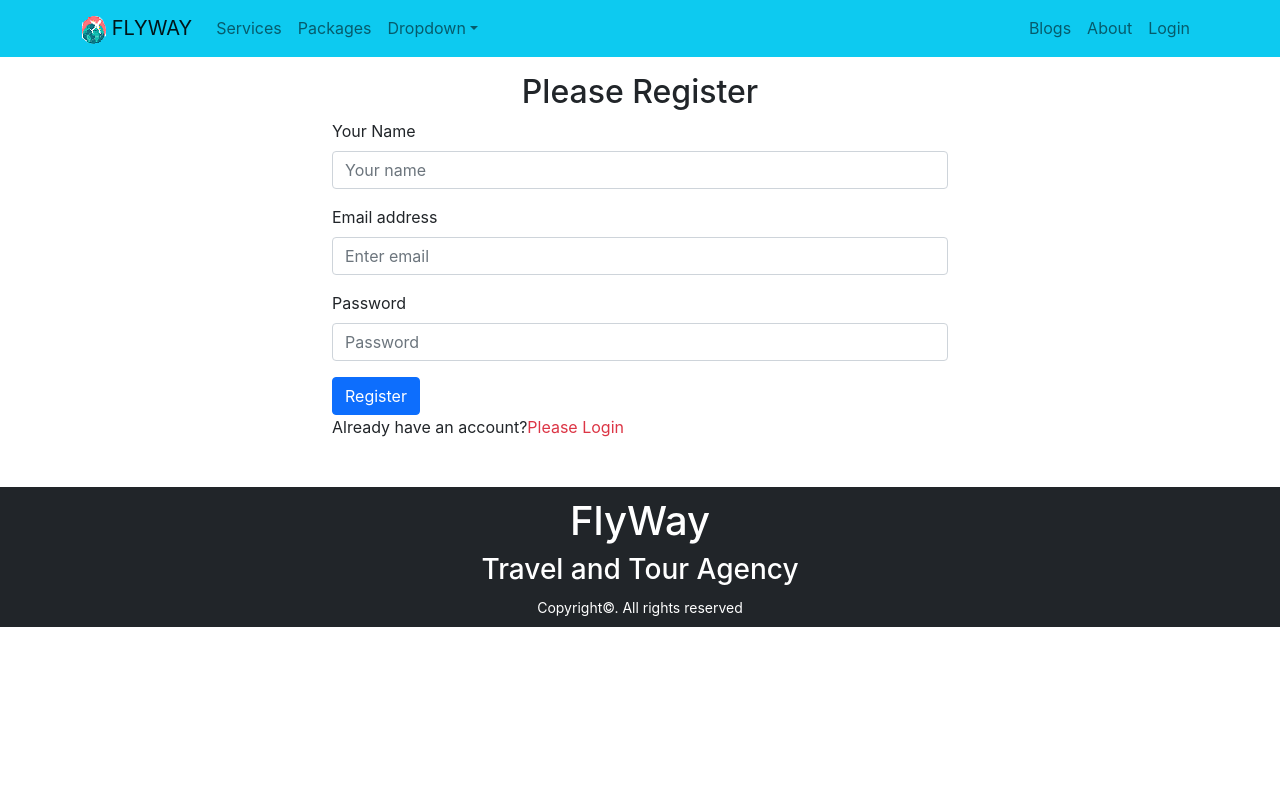
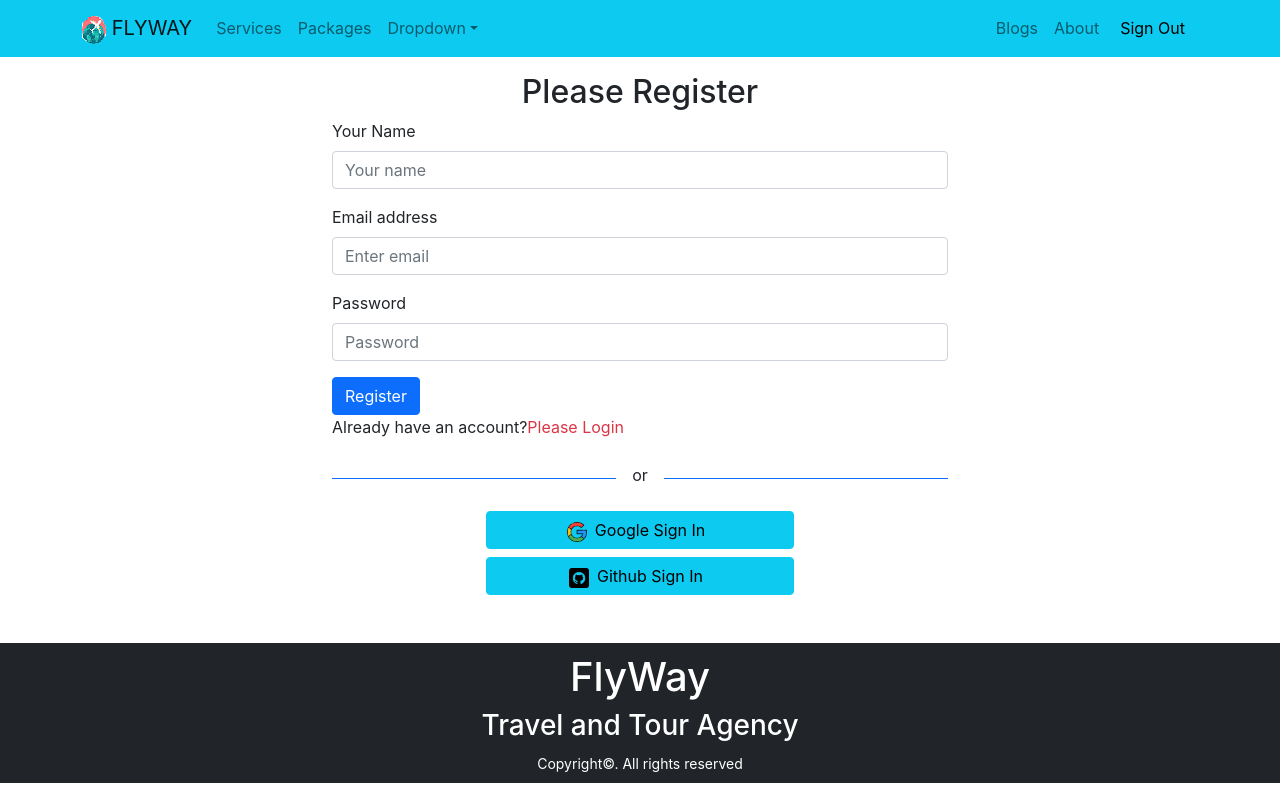
Before and after one commit to Nuruddin43/Travel-Agency-10-client, a React (Create React App) app: page /register in a window 1280 px wide. Built offline with nearby package versions, Linux system fonts and the light colour scheme; no server answers; sample sign-in values are in the browser's storage.

Commit message:
Social login set

```diff
--- a/src/App.js
+++ b/src/App.js
@@ -10,6 +10,7 @@ import NotFound from "./Pages/Shared/NotFound/NotFound";
 import Login from "./Pages/Login/Login/Login";
 import Register from "./Pages/Login/Register/Register";
 import Checkout from "./Pages/Checkout/Checkout/Checkout";
+import RequireAuth from "./Pages/Login/RequireAuth/RequireAuth";
 
 function App() {
   return (
@@ -26,7 +27,14 @@ function App() {
         <Route path="/about" element={<About></About>}></Route>
         <Route path="/login" element={<Login></Login>}></Route>
         <Route path="/register" element={<Register></Register>}></Route>
-        <Route path="/checkout" element={<Checkout></Checkout>}></Route>
+        <Route
+          path="/checkout"
+          element={
+            <RequireAuth>
+              <Checkout></Checkout>
+            </RequireAuth>
+          }
+        ></Route>
         <Route path="*" element={<NotFound></NotFound>}></Route>
       </Routes>
       <Footer></Footer>
--- a/src/Pages/DestinationDetail/DestinationDetail.js
+++ b/src/Pages/DestinationDetail/DestinationDetail.js
@@ -1,11 +1,18 @@
 import React from "react";
-import { useParams } from "react-router-dom";
+import { Link, useParams } from "react-router-dom";
 
 const DestinationDetail = () => {
   const { destinationId } = useParams();
   return (
     <div>
       <h2>Welcome to detail: {destinationId}</h2>
+      <div className="text-center">
+        <Link to="/checkout">
+          <button style={{ backgroundColor: "#FF9C34" }}>
+            Checkout Booking
+          </button>
+        </Link>
+      </div>
     </div>
   );
 };
--- a/src/Pages/Login/Login/Login.js
+++ b/src/Pages/Login/Login/Login.js
@@ -1,21 +1,30 @@
 import React, { useRef } from "react";
 import { Button, Form } from "react-bootstrap";
 import { useSignInWithEmailAndPassword } from "react-firebase-hooks/auth";
-import { useNavigate } from "react-router-dom";
+import { useLocation, useNavigate } from "react-router-dom";
 import auth from "../../../firebase.init";
+import SocialLogin from "../SocialLogin/SocialLogin";
 
 const Login = () => {
   const emailRef = useRef("");
   const passwordRef = useRef("");
   const navigate = useNavigate();
+  const location = useLocation();
+
+  let from = location.state?.from?.pathname || "/";
+
+  let errorElement;
 
   const [signInWithEmailAndPassword, user, loading, error] =
     useSignInWithEmailAndPassword(auth);
 
   if (user) {
-    navigate("/home");
+    navigate(from, { replace: true });
   }
 
+  if (error) {
+    errorElement = <p className="text-danger">Error: {error?.message}</p>;
+  }
   const handleLogin = (event) => {
     event.preventDefault();
     const email = emailRef.current.value;
@@ -57,6 +66,7 @@ const Login = () => {
           Login
         </Button>
       </Form>
+      {errorElement}
       <p>
         New to FlyWay?{" "}
         <span
@@ -66,6 +76,7 @@ const Login = () => {
           Please Register
         </span>
       </p>
+      <SocialLogin></SocialLogin>
     </div>
   );
 };
--- a/src/Pages/Login/Register/Register.js
+++ b/src/Pages/Login/Register/Register.js
@@ -3,6 +3,7 @@ import { Button, Form } from "react-bootstrap";
 import { useNavigate } from "react-router-dom";
 import { useCreateUserWithEmailAndPassword } from "react-firebase-hooks/auth";
 import auth from "../../../firebase.init";
+import SocialLogin from "../SocialLogin/SocialLogin";
 
 const Register = () => {
   const [createUserWithEmailAndPassword, user, loading, error] =
@@ -71,6 +72,7 @@ const Register = () => {
           Please Login
         </span>
       </p>
+      <SocialLogin></SocialLogin>
     </div>
   );
 };
--- /dev/null
+++ b/src/Pages/Login/SocialLogin/SocialLogin.js
@@ -0,0 +1,62 @@
+import React from "react";
+import google from "../../../images/google-symbol.png";
+import github from "../../../images/github.png";
+import {
+  useSignInWithGithub,
+  useSignInWithGoogle,
+} from "react-firebase-hooks/auth";
+import auth from "../../../firebase.init";
+import { useNavigate } from "react-router-dom";
+import Loading from "../../Shared/Loading/Loading";
+
+const SocialLogin = () => {
+  const [signInWithGoogle, user, error, loading] = useSignInWithGoogle(auth);
+  const [signInWithGithub, user1, loading1, error1] = useSignInWithGithub(auth);
+  const navigate = useNavigate();
+
+  let errorElement;
+
+  if (error || error1) {
+    errorElement = (
+      <p className="text-danger">
+        Error: {error?.message} {error1?.message}
+      </p>
+    );
+  }
+  if (loading || loading1) {
+    return <Loading></Loading>;
+  }
+
+  if (user || user1) {
+    navigate("/home");
+  }
+
+  return (
+    <div>
+      <div className="d-flex align-items-center">
+        <div style={{ height: "1px" }} className="bg-primary w-50"></div>
+        <p className="mt-2 px-3">or</p>
+        <div style={{ height: "1px" }} className="bg-primary w-50"></div>
+      </div>
+      {errorElement}
+      <div>
+        <button
+          onClick={() => signInWithGoogle()}
+          className="btn btn-info w-50 d-block mx-auto my-2"
+        >
+          <img style={{ width: "20px" }} src={google} alt="" />
+          <span className="px-2">Google Sign In</span>
+        </button>
+        <button
+          onClick={() => signInWithGithub()}
+          className="btn btn-info w-50 d-block mx-auto"
+        >
+          <img style={{ width: "20px" }} src={github} alt="" />
+          <span className="px-2">Github Sign In</span>
+        </button>
+      </div>
+    </div>
+  );
+};
+
+export default SocialLogin;
--- a/src/Pages/Shared/Header/Header.js
+++ b/src/Pages/Shared/Header/Header.js
@@ -1,9 +1,17 @@
+import { signOut } from "firebase/auth";
 import React from "react";
 import { Container, Nav, Navbar, NavDropdown } from "react-bootstrap";
+import { useAuthState } from "react-firebase-hooks/auth";
 import { Link } from "react-router-dom";
+import auth from "../../../firebase.init";
 import logo from "../../../images/travel-removebg.png";
 
 const Header = () => {
+  const [user] = useAuthState(auth);
+
+  const handleSignOut = () => {
+    signOut(auth);
+  };
   return (
     <>
       <Navbar
@@ -43,9 +51,18 @@ const Header = () => {
               <Nav.Link as={Link} to="/about">
                 About
               </Nav.Link>
-              <Nav.Link as={Link} to="/Login">
-                Login
-              </Nav.Link>
+              {user ? (
+                <button
+                  className="btn btn-link text-black text-decoration-none"
+                  onClick={handleSignOut}
+                >
+                  Sign Out
+                </button>
+              ) : (
+                <Nav.Link as={Link} to="/Login">
+                  Login
+                </Nav.Link>
+              )}
             </Nav>
           </Navbar.Collapse>
         </Container>
--- /dev/null
+++ b/src/Pages/Shared/Loading/Loading.js
@@ -0,0 +1,15 @@
+import React from "react";
+import { Spinner } from "react-bootstrap";
+
+const Loading = () => {
+  return (
+    <div
+      className="w-100 d-flex justify-content-center align-items-center"
+      style={{ height: "400px" }}
+    >
+      <Spinner animation="border" variant="primary" />
+    </div>
+  );
+};
+
+export default Loading;
```
Also changed, not shown: src/images/github.png (added), src/images/google-symbol.png (added).
